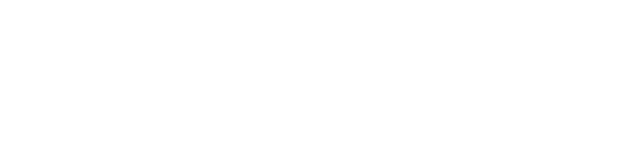
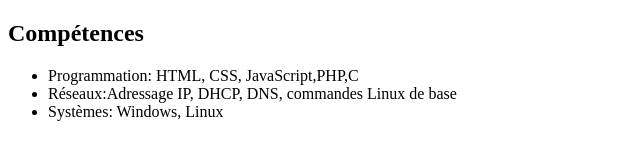
Before and after one commit to Bamir23/mon-cv, a plain HTML site: page index.html in a window 1280 px wide. Shown: the whole page, without its empty margins (0-640 px from the left). Drawn offline with Linux system fonts and the light colour scheme.

Commit message:
mise en place de la sections competences

```diff
--- a/index.html
+++ b/index.html
@@ -11,7 +11,12 @@
 
     </header>
     <main>
-
+        <h2>Compétences</h2>
+        <ul>
+            <li>Programmation: HTML, CSS, JavaScript,PHP,C</li>
+            <li>Réseaux:Adressage IP, DHCP, DNS, commandes Linux de base</li>
+            <li>Systèmes: Windows, Linux</li>
+        </ul>
     </main>
     <footer>
 
```
